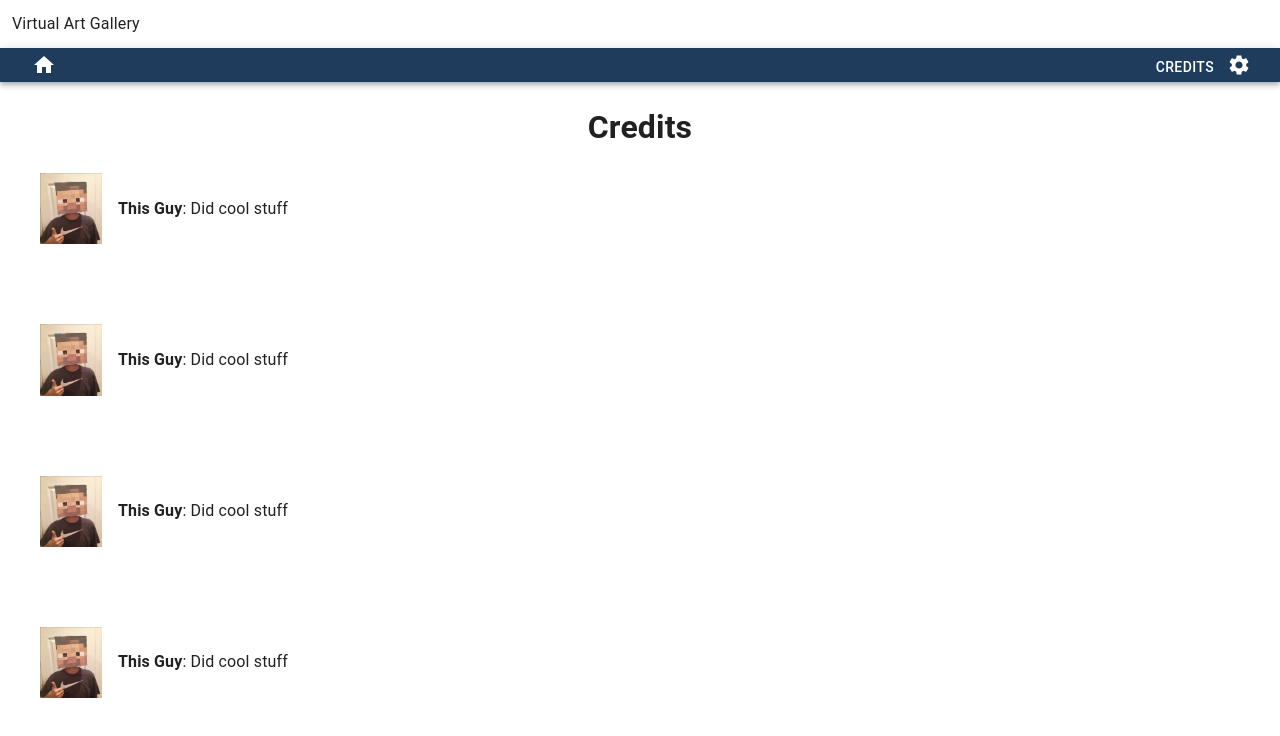
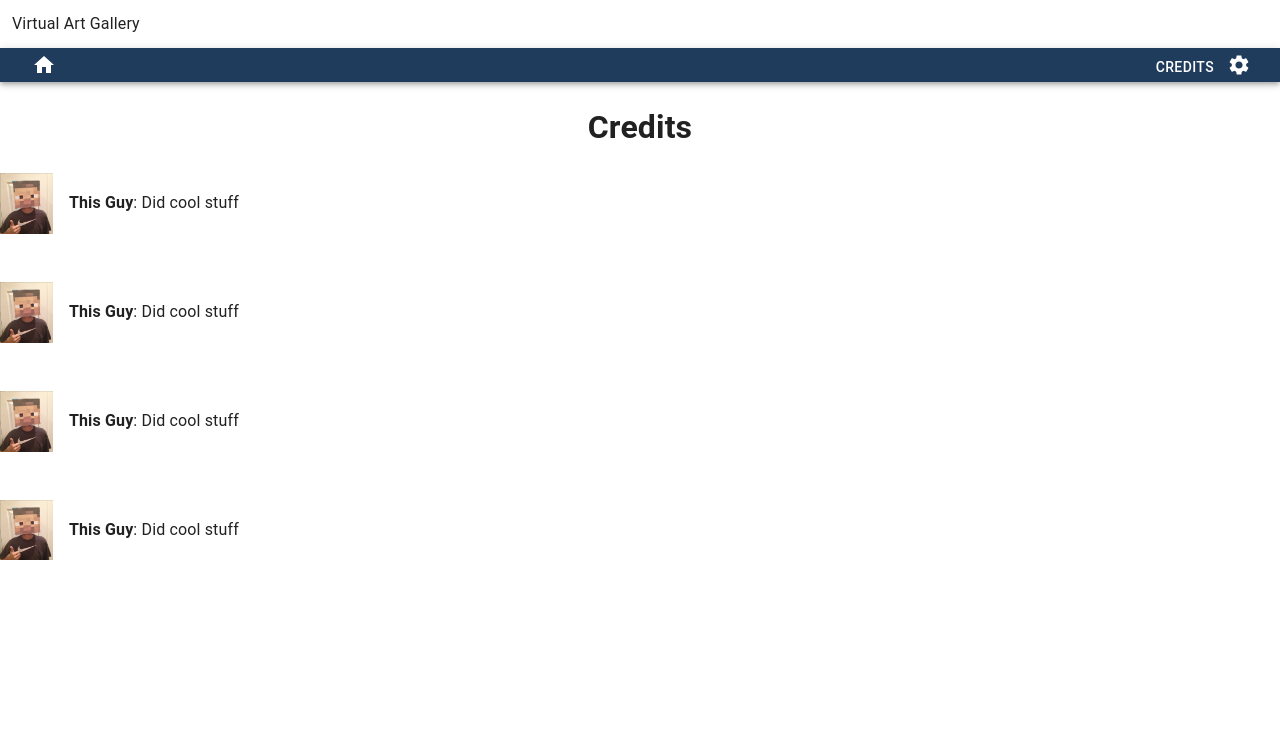
Before and after one commit to SoftwareF24-Gallery/SoftwareF24-Gallery.github.io, a React (Vite) app: page /softwaref24-gallery/credits in a window 1280 px wide. Shown: the top 736 px of the page. Built offline with nearby package versions, Linux system fonts and the light colour scheme.

Commit message:
Credits commit numero dos
Same thing but I used MUI Grid instead of an unordered list.

```diff
--- a/src/Credits.jsx
+++ b/src/Credits.jsx
@@ -1,34 +1,30 @@
+import Grid from "@mui/material/Grid2"
+
 const Credits = () => {
     return (
         <>
-
-        <div>
         <h1 style={{display: "flex", flexDirection: "column", justifyContent: "center", alignItems: "center"}}>Credits</h1>
 
-            <ul style={{listStyleType: "none", fontSize: "100%", display: "flex", flexDirection: "column", gap: "5rem"}}>
+        <Grid container spacing={6}>
 
-                <li style={{display: "flex", flexDirection: "row", alignItems: "center", gap: "1rem" }}>
+            <Grid size={10} sx={{display: "flex", flexDirection: "row", alignItems: "center", gap: "1rem"}}>
                 <img src="JSONS\images\Steve headshot.jpeg" width="5%"></img>
                 <p><b>This Guy</b>: Did cool stuff</p>
-                </li>
-
-                <li style={{display: "flex", flexDirection: "row", alignItems: "center", gap: "1rem"}}>
+            </Grid>
+            <Grid size={10} sx={{display: "flex", flexDirection: "row", alignItems: "center", gap: "1rem"}}>
                 <img src="JSONS\images\Steve headshot.jpeg" width="5%"></img>
                 <p><b>This Guy</b>: Did cool stuff</p>
-                </li>
-
-                <li style={{display: "flex", flexDirection: "row", alignItems: "center", gap: "1rem" }}>
+            </Grid>
+            <Grid size={10} sx={{display: "flex", flexDirection: "row", alignItems: "center", gap: "1rem"}}>
                 <img src="JSONS\images\Steve headshot.jpeg" width="5%"></img>
                 <p><b>This Guy</b>: Did cool stuff</p>
-                </li>
-
-                <li style={{display: "flex", flexDirection: "row", alignItems: "center", gap: "1rem" }}>
+            </Grid>
+            <Grid size={10} sx={{display: "flex", flexDirection: "row", alignItems: "center", gap: "1rem"}}>
                 <img src="JSONS\images\Steve headshot.jpeg" width="5%"></img>
                 <p><b>This Guy</b>: Did cool stuff</p>
-                </li>
+            </Grid>
 
-            </ul>
-        </div>
+        </Grid>
 
         </>
 
```
Lines whose indentation alone changed are shown as unchanged.
